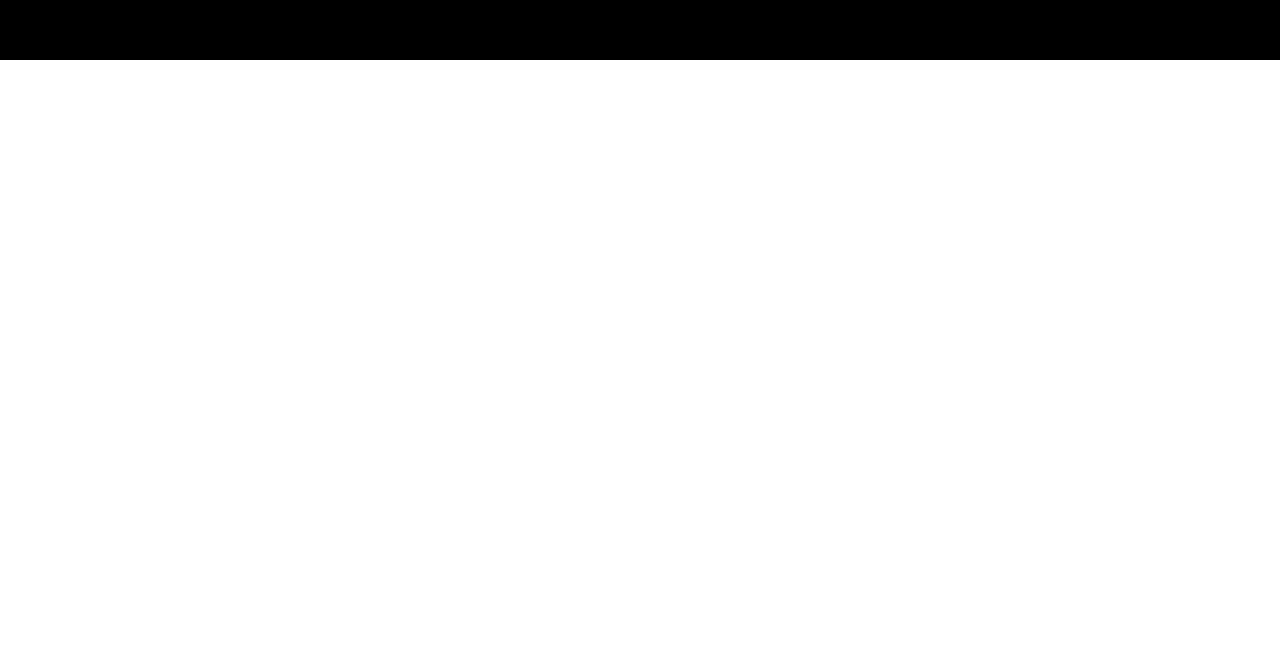
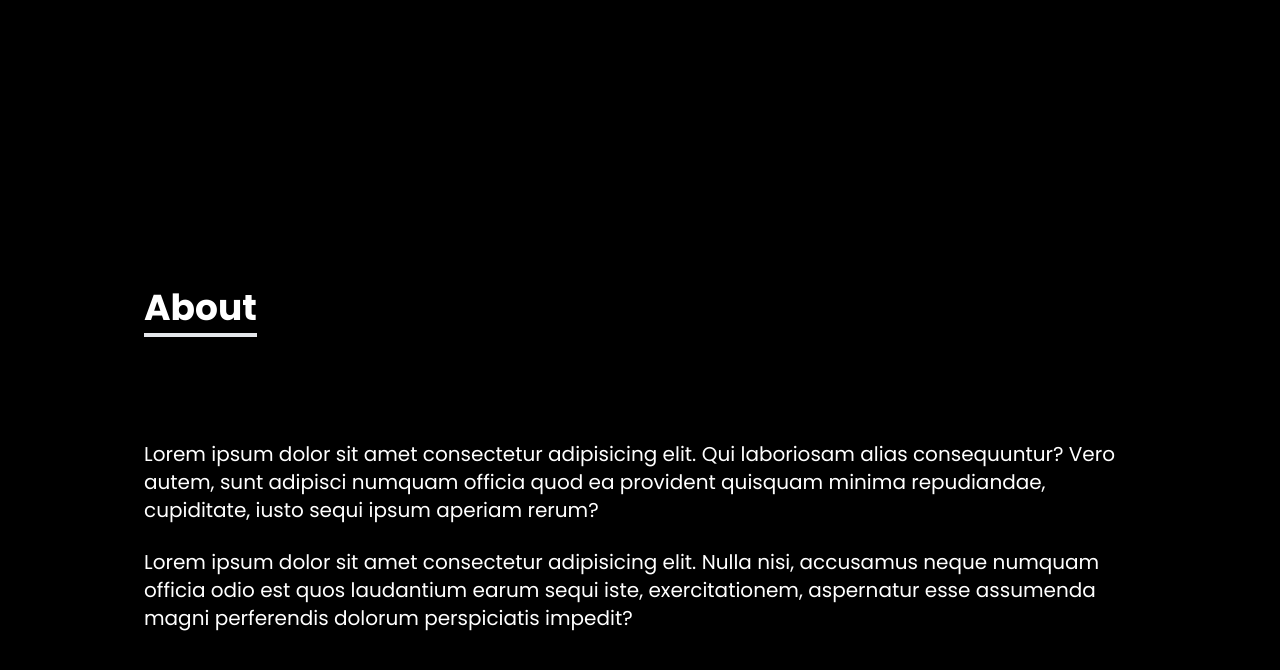
Before and after one commit to chrispoturalski/ChrisPoturalskiPortfolio, a React (Create React App) app: page / in a window 1280 px wide. Shown: the part 740-1410 px from the top of the page. Before the commit the page ends 800 px from the top, so only its background shows below. Built offline with nearby package versions, Linux system fonts and the light colour scheme; the HTML template or start-up script is replaced by a standard one.

Commit message:
added about section

```diff
--- a/src/App.js
+++ b/src/App.js
@@ -1,12 +1,14 @@
 import NavBar from "./components/NavBar";
 import Home from "./components/Home";
 import SocialLinks from "./components/SocialLinks";
+import About from "./components/About";
 
 function App() {
   return (
     <div>
       <NavBar />
       <Home />
+      <About />
       <SocialLinks />
     </div>
   );
--- /dev/null
+++ b/src/components/About.jsx
@@ -0,0 +1,25 @@
+import React from 'react'
+
+const About = () => {
+  return (
+    <div name="about" className='w-full h-screen bg-black text-white'>
+        <div className='max-w-screen-lg p-4 mx-auto flex flex-col justify-center w-full h-full'>
+            <div className='pb-8'>
+                <h2 className='text-4xl font-bold inline border-b-4'>About</h2>
+            </div>
+
+            <p className='text-xl mt-20'>
+                Lorem ipsum dolor sit amet consectetur adipisicing elit. Qui laboriosam alias consequuntur? Vero autem, sunt adipisci numquam officia quod ea provident quisquam minima repudiandae, cupiditate, iusto sequi ipsum aperiam rerum?
+            </p>
+
+            <br />
+
+            <p className='text-xl'>
+                Lorem ipsum dolor sit amet consectetur adipisicing elit. Nulla nisi, accusamus neque numquam officia odio est quos laudantium earum sequi iste, exercitationem, aspernatur esse assumenda magni perferendis dolorum perspiciatis impedit?
+            </p>
+        </div>
+    </div>
+  )
+}
+
+export default About
```
